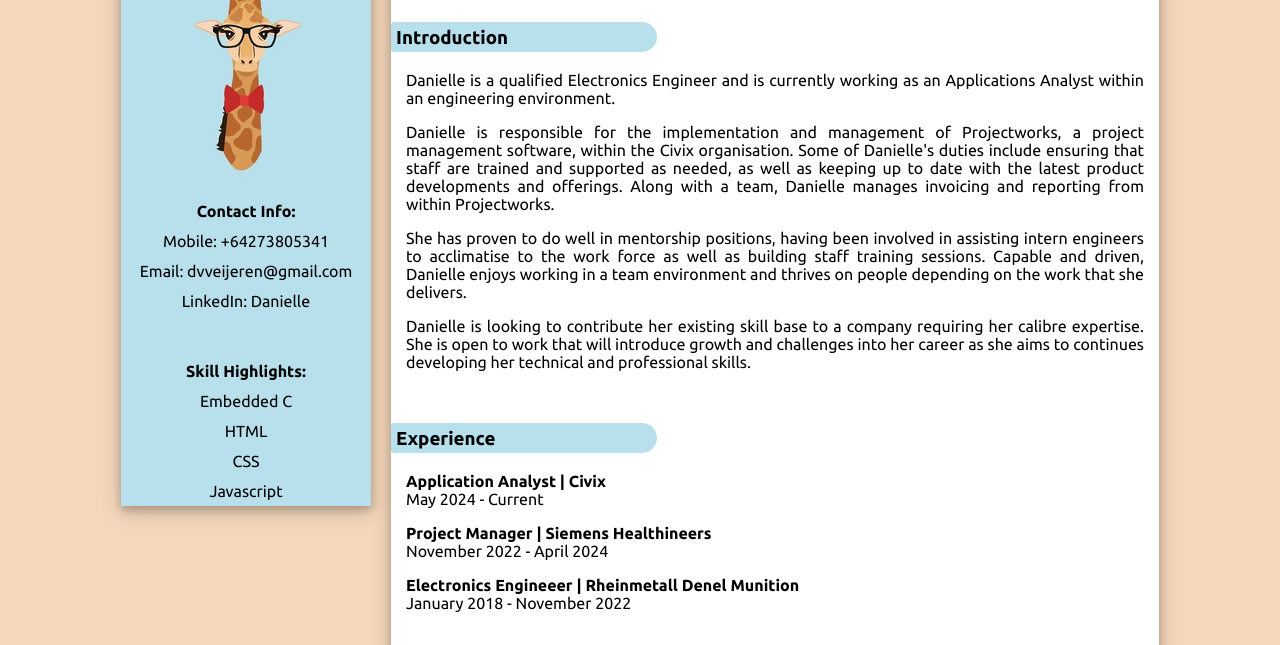
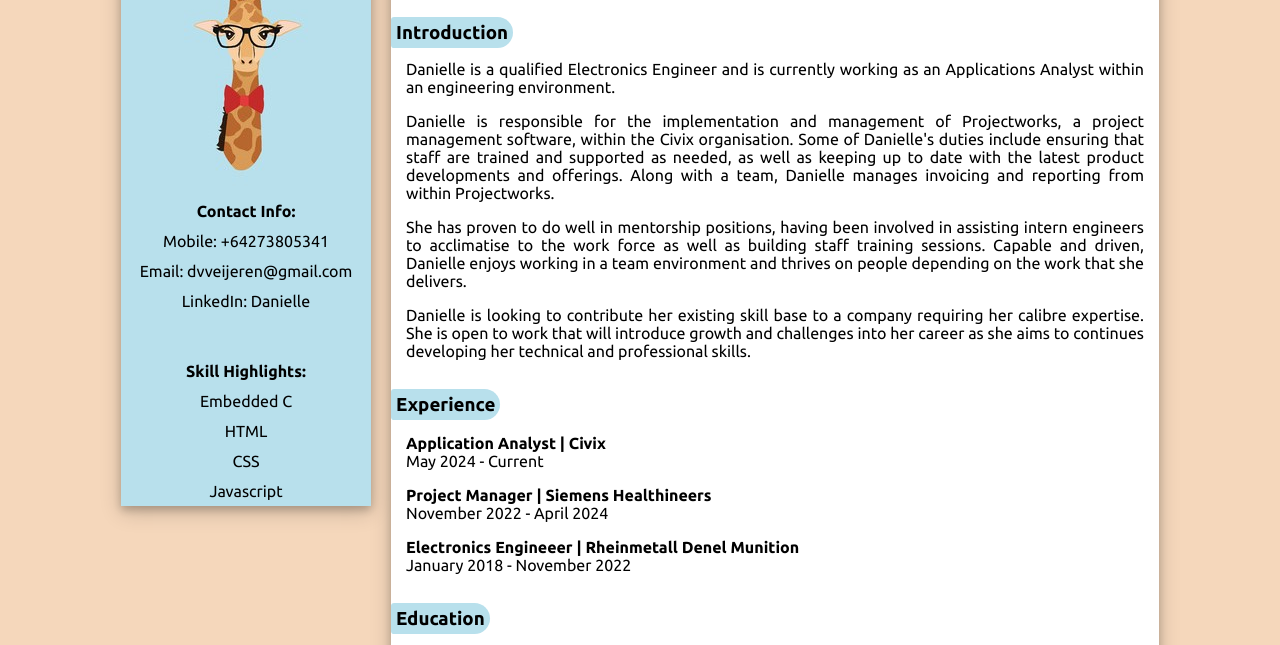
Before and after one commit to dmcneill15/module2, a plain HTML site: page lab-5-responsive-website/index.html in a window 1280 px wide. Shown: the part 88-733 px from the top of the page. Drawn offline with Linux system fonts and the light colour scheme.

```diff
--- a/lab-5-responsive-website/index.css
+++ b/lab-5-responsive-website/index.css
@@ -45,12 +45,15 @@ body {
 
 .subheading-right {
   background-color: #b8e0ec;
-  width: 20vw;
-  height: 20px;
+  display: inline;
   padding: 5px;
   justify-content: center;
   align-items: center;
   border-radius: 10px 50px 50px 10px;
+}
+
+.subheading-left {
+  line-height: 30px;
 }
 
 .title {
@@ -65,10 +68,6 @@ body {
 
 h1 {
   padding: 15px 0px 0px 15px;
-}
-
-.subheading-left {
-  line-height: 30px;
 }
 
 .content {
--- a/lab-5-responsive-website/index.html
+++ b/lab-5-responsive-website/index.html
@@ -72,7 +72,7 @@
           </div><br>
 
           <div class="experience">
-            <h3 class="subheading-right">Experience</h3>
+            <h3 class="subheading-right">Experience</h3><br><br>
             <div class="content">
               <ul class="experience-list">
                 <li>
@@ -92,7 +92,7 @@
           </div>
 
           <div class="education">
-            <h3 class="subheading-right">Education</h3>
+            <h3 class="subheading-right">Education</h3><br><br>
             <div class="content">
               <ul class="list education-list">
                 <li>
```
